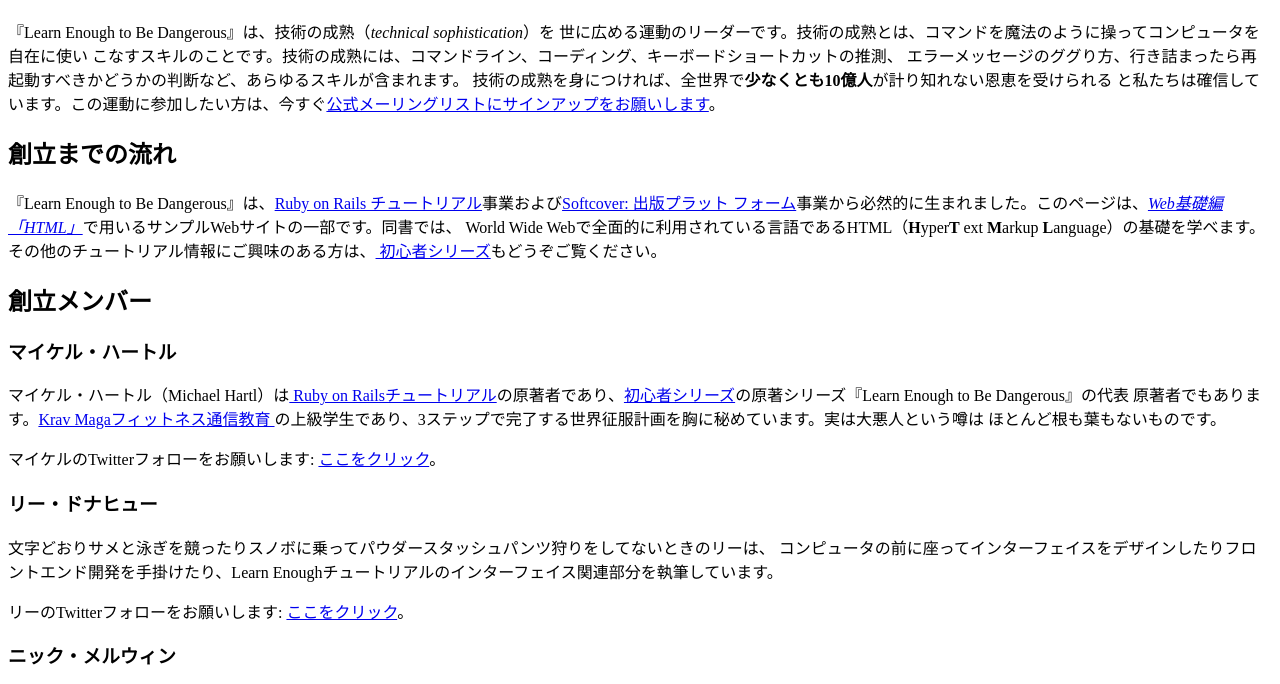
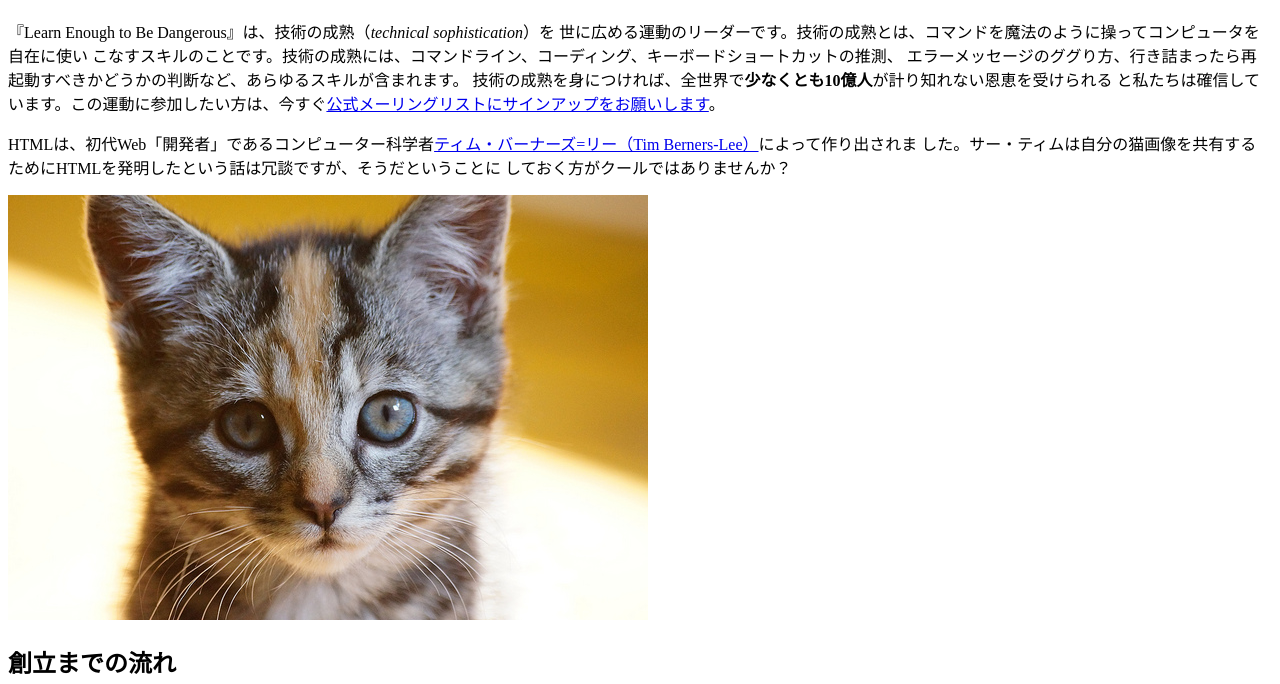
Before and after one commit to taisei0514/sample_website, a plain HTML site: page index.html in a window 1280 px wide. Shown: the part 70-754 px from the top of the page. Drawn offline with Linux system fonts and the light colour scheme.

Commit message:
Add content and some images

```diff
--- a/index.html
+++ b/index.html
@@ -16,6 +16,15 @@
         と私たちは確信しています。この運動に参加したい方は、今すぐ<a href="https://learnenough.com/
         email">公式メーリングリストにサインアップをお願いします</a>。
       </p>
+      <p>
+        HTMLは、初代Web「開発者」であるコンピューター科学者<a href="https://ja.wikipedia.org/wiki/
+        %E3%83%86%E3%82%A3%E3%83%A0%E3%83%BB%E3%83%90%E3%83%BC%E3%83%8A%E3%83%BC%E3%82%BA%EF
+        %BC%9D%E3%83%AA%E3%83%BC">ティム・バーナーズ=リー（Tim Berners-Lee）</a>によって作り出されま
+        した。サー・ティムは自分の猫画像を共有するためにHTMLを発明したという話は冗談ですが、そうだということに
+        しておく方がクールではありませんか？
+      </p>
+
+      <img src="images/kitten.jpg" alt="愛くるしい子猫">
 
     <h2>創立までの流れ</h2>
       <p>
@@ -44,6 +53,8 @@
         マイケルのTwitterフォローをお願いします:
         <a href="https://twitter.com/mhartl">ここをクリック</a>。
       </p>
+      <img src="https://gravatar.com/avatar/ffda7d145b83c4b118f982401f962ca6?s=150" alt="マイケル・ハートル">
+
     <h3>リー・ドナヒュー</h3>
       <p>
         文字どおりサメと泳ぎを競ったりスノボに乗ってパウダースタッシュパンツ狩りをしてないときのリーは、
@@ -54,6 +65,8 @@
         リーのTwitterフォローをお願いします:
         <a href="https://twitter.com/leedonahoe">ここをクリック</a>。
       </p>
+      <img src="https://gravatar.com/avatar/b65522a6f3a6899705d119d7aa232a6d?s=150" alt="リー・ドナヒュー">
+
     <h3>ニック・メルウィン</h3>
       <p>
         ジミー・キンメル、コナン、エレン・ショーなどで開催されたキャピタル・シティーズのライブでニックの
@@ -65,6 +78,7 @@
         ニックのTwitterフォローをお願いします:
         <a href="https://twitter.com/nickmerwin">ここをクリック</a>。
       </p>
+      <img src="https://gravatar.com/avatar/e2d6ce2ba5c1b6d674ae8ff2b3b45d23?s=150" alt="ニック・メルウィン">
 
 
   </body>
```
Also changed, not shown: images/kitten.jpg (added).
